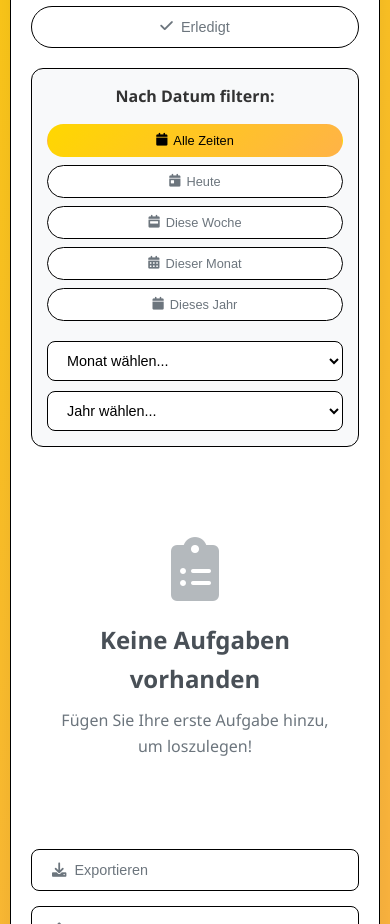
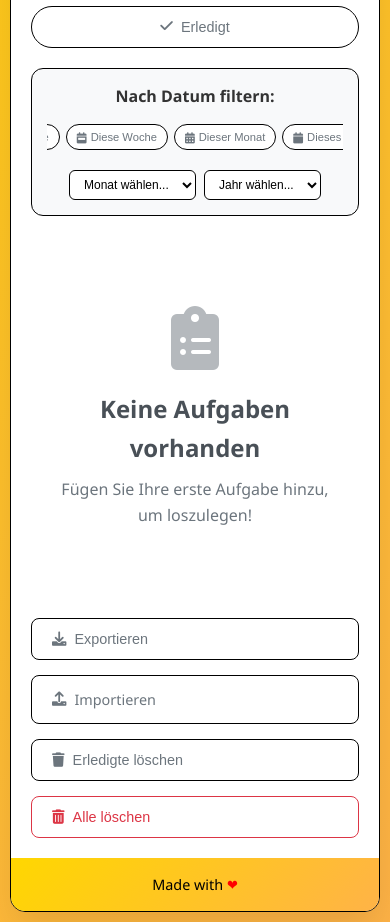
Before and after one commit to ABGer2025/nodejs_intro, a website: page Express 01082025/Frontend/index.html in a window 390 px wide. Shown: the part 860-1784 px from the top of the page. Drawn offline with Linux system fonts and the light colour scheme.

Commit message:
Änderungen am Datumsfilter: nächsten Jahr und Größe angepasst

```diff
--- a/Express 01082025/Frontend/index.html
+++ b/Express 01082025/Frontend/index.html
@@ -85,6 +85,9 @@
                     <button class="date-filter-btn" data-date-filter="year">
                         <i class="fas fa-calendar"></i> Dieses Jahr
                     </button>
+                    <button class="date-filter-btn" data-date-filter="next-year">
+                        <i class="fas fa-calendar-plus"></i> Nächstes Jahr
+                    </button>
                 </div>
 
                 <div class="custom-date-filter">
--- a/Express 01082025/Frontend/script.js
+++ b/Express 01082025/Frontend/script.js
@@ -386,6 +386,13 @@ class TodoApp {
                 });
                 break;
 
+            case 'next-year':
+                filteredTodos = filteredTodos.filter(todo => {
+                    const todoDate = new Date(todo.createdAt);
+                    return todoDate.getFullYear() === (now.getFullYear() + 1);
+                });
+                break;
+
             case 'custom':
                 filteredTodos = filteredTodos.filter(todo => {
                     const todoDate = new Date(todo.createdAt);
--- a/Express 01082025/Frontend/styles.css
+++ b/Express 01082025/Frontend/styles.css
@@ -219,24 +219,28 @@ body {
 
 .date-filter-buttons {
     display: flex;
-    gap: 10px;
+    gap: 8px;
     margin-bottom: 20px;
-    flex-wrap: wrap;
+    flex-wrap: nowrap;
+    overflow-x: auto;
 }
 
 .date-filter-btn {
-    padding: 10px 16px;
+    padding: 8px 12px;
     border: 1px solid black;
     background: white;
     color: #6c757d;
-    border-radius: 20px;
+    border-radius: 16px;
     cursor: pointer;
-    font-size: 0.85rem;
+    font-size: 0.75rem;
     font-weight: 500;
     transition: all 0.3s ease;
     display: flex;
     align-items: center;
-    gap: 6px;
+    gap: 4px;
+    white-space: nowrap;
+    min-width: auto;
+    flex-shrink: 0;
 }
 
 .date-filter-btn:hover {
@@ -252,18 +256,18 @@ body {
 
 .custom-date-filter {
     display: flex;
-    gap: 15px;
+    gap: 10px;
     flex-wrap: wrap;
 }
 
 .custom-date-filter select {
-    padding: 10px 15px;
+    padding: 8px 12px;
     border: 1px solid black;
-    border-radius: 8px;
-    font-size: 0.9rem;
+    border-radius: 6px;
+    font-size: 0.8rem;
     background: white;
     cursor: pointer;
-    min-width: 150px;
+    min-width: 120px;
 }
 
 .custom-date-filter select:focus {
@@ -703,8 +707,8 @@ body {
 
     .date-filter-btn {
         justify-content: center;
-        font-size: 0.8rem;
-        padding: 8px 12px;
+        font-size: 0.7rem;
+        padding: 6px 10px;
     }
 
     .date-filters {
@@ -717,17 +721,20 @@ body {
     }
 
     .date-filter-buttons {
-        flex-direction: column;
-        gap: 8px;
+        flex-wrap: nowrap;
+        overflow-x: auto;
+        gap: 6px;
     }
 
     .custom-date-filter {
-        flex-direction: column;
-        gap: 10px;
+        flex-direction: row;
+        gap: 8px;
+        justify-content: center;
     }
 
     .custom-date-filter select {
-        min-width: auto;
-        width: 100%;
+        min-width: 100px;
+        padding: 6px 10px;
+        font-size: 0.75rem;
     }
 }
```
